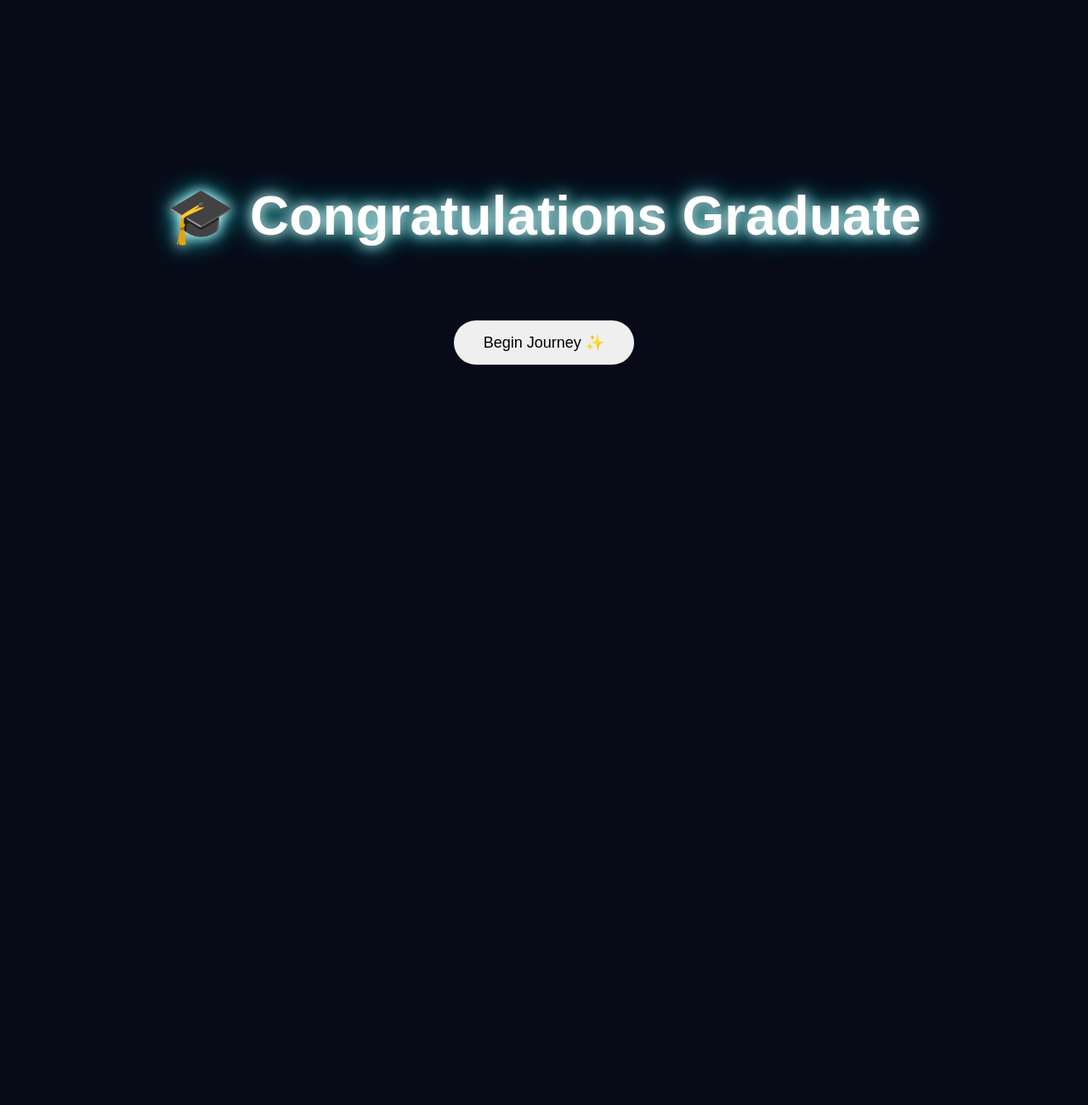
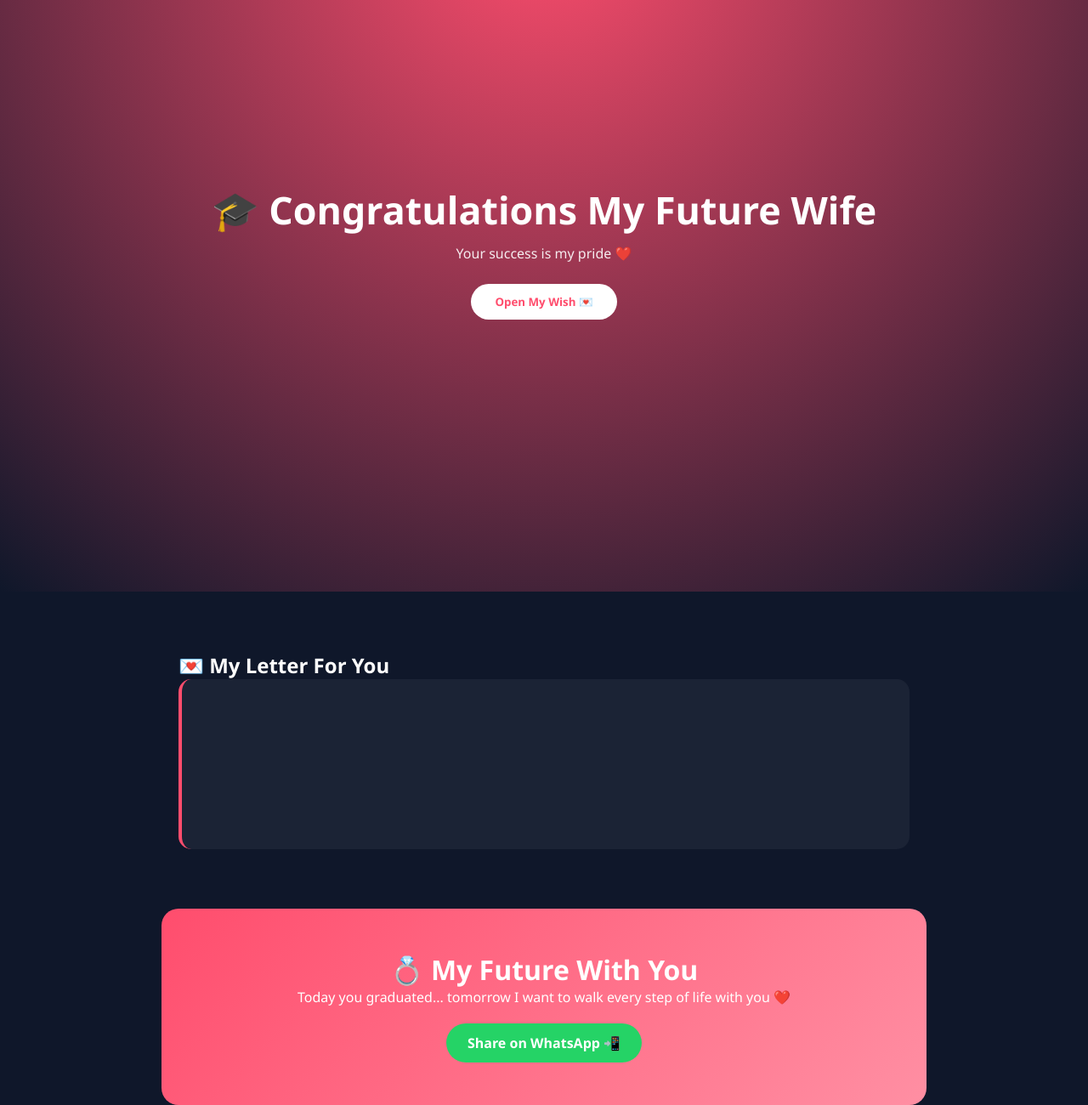
Before and after one commit to flowbyabdullah/graduation, a plain HTML site: page index.html in a window 1280 px wide. Shown: the part 104-1404 px from the top of the page at 85% size. Before the commit the page ends 800 px from the top, so only its background shows below. Drawn offline with Linux system fonts and the light colour scheme; files that its build step writes are made by us from their sources.

Commit message:
Update index.html

```diff
--- a/index.html
+++ b/index.html
@@ -1,50 +1,221 @@
 <!DOCTYPE html>
 <html lang="en">
 <head>
+<meta charset="UTF-8">
+<meta name="viewport" content="width=device-width, initial-scale=1.0">
+<title>Graduation Wish</title>
 
-<meta charset="UTF-8">
-<meta name="viewport" content="width=device-width,initial-scale=1">
+<style>
+* {
+    margin: 0;
+    padding: 0;
+    box-sizing: border-box;
+    font-family: 'Segoe UI', sans-serif;
+}
 
-<title>Graduation Celebration</title>
+body {
+    background: #0f172a;
+    color: white;
+    overflow-x: hidden;
+    scroll-behavior: smooth;
+}
 
-<link rel="stylesheet" href="css/style.css">
-<link rel="stylesheet" href="css/animations.css">
+/* ===== HERO ===== */
+.hero {
+    height: 100vh;
+    display: flex;
+    flex-direction: column;
+    justify-content: center;
+    align-items: center;
+    text-align: center;
+    background: radial-gradient(circle at top, #ff4d6d, #0f172a);
+    padding: 20px;
+}
 
+.hero h1 {
+    font-size: 2.8rem;
+    animation: fadeIn 2s ease;
+}
+
+.hero p {
+    margin-top: 10px;
+    opacity: 0.9;
+}
+
+.btn {
+    margin-top: 25px;
+    padding: 12px 28px;
+    border: none;
+    border-radius: 30px;
+    background: white;
+    color: #ff4d6d;
+    font-weight: bold;
+    cursor: pointer;
+    transition: 0.3s;
+}
+
+.btn:hover {
+    transform: scale(1.1);
+}
+
+/* ===== SECTION ===== */
+section {
+    padding: 70px 20px;
+    max-width: 900px;
+    margin: auto;
+}
+
+/* ===== TYPEWRITER ===== */
+.letter {
+    background: rgba(255,255,255,0.05);
+    padding: 25px;
+    border-radius: 15px;
+    border-left: 4px solid #ff4d6d;
+    min-height: 200px;
+    font-size: 1.1rem;
+    line-height: 1.8;
+}
+
+/* ===== PROPOSAL ===== */
+.proposal {
+    text-align: center;
+    background: linear-gradient(135deg, #ff4d6d, #ff8fa3);
+    border-radius: 20px;
+    padding: 50px 20px;
+}
+
+.proposal h2 {
+    font-size: 2rem;
+}
+
+.whatsapp {
+    margin-top: 20px;
+    display: inline-block;
+    padding: 12px 25px;
+    background: #25D366;
+    color: white;
+    border-radius: 30px;
+    text-decoration: none;
+    font-weight: bold;
+}
+
+/* ===== CONFETTI ===== */
+.confetti {
+    position: fixed;
+    width: 8px;
+    height: 8px;
+    top: -10px;
+    animation: fall linear forwards;
+    z-index: 999;
+}
+
+@keyframes fall {
+    to {
+        transform: translateY(100vh) rotate(360deg);
+    }
+}
+
+@keyframes fadeIn {
+    from {opacity: 0; transform: translateY(-20px);}
+    to {opacity: 1; transform: translateY(0);}
+}
+
+</style>
 </head>
 
 <body>
 
-<div class="floating-icons"></div>
+<!-- ===== HERO ===== -->
+<div class="hero">
+    <h1>🎓 Congratulations My Future Wife</h1>
+    <p>Your success is my pride ❤️</p>
 
-<section class="hero">
+    <button class="btn" onclick="goToLetter()">Open My Wish 💌</button>
+</div>
 
-    <h1 class="title">
-        🎓 Congratulations Graduate
-    </h1>
-
-    <p id="typing"></p>
-
-    <button id="startBtn">
-        Begin Journey ✨
-    </button>
-
+<!-- ===== TYPEWRITER LETTER ===== -->
+<section id="letterSection">
+    <h2>💌 My Letter For You</h2>
+    <div class="letter" id="letter"></div>
 </section>
 
-<section id="story" class="hidden">
+<!-- ===== PROPOSAL ===== -->
+<section class="proposal">
+    <h2>💍 My Future With You</h2>
+    <p>
+        Today you graduated... tomorrow I want to walk every step of life with you ❤️
+    </p>
 
-    <div class="card">
-
-        <h2>Your Amazing Journey</h2>
-
-        <p>
-            Every challenge made you stronger.
-        </p>
-
-    </div>
-
+    <a class="whatsapp"
+       href="https://wa.me/?text=I%20just%20received%20the%20most%20beautiful%20graduation%20wish%20❤️🎓"
+       target="_blank">
+       Share on WhatsApp 📲
+    </a>
 </section>
 
-<script src="js/main.js"></script>
+<script>
+
+/* ===== SCROLL ===== */
+function goToLetter(){
+    document.getElementById("letterSection").scrollIntoView({behavior:"smooth"});
+    startTyping();
+    startConfetti();
+}
+
+/* ===== TYPEWRITER ===== */
+const text = `My dearest,
+Today you are not just a graduate...
+you are a dream that turned into reality.
+
+I watched you grow with patience, strength, and determination.
+Every late night, every struggle, every effort...
+
+It all led you to this moment — your graduation day 🎓
+
+I am so proud of you, not just as a graduate,
+but as the most beautiful part of my future.
+
+One day, I don’t just want to celebrate your success...
+I want to celebrate life with you as my wife ❤️
+
+Forever proud of you,
+Your future husband 💖`;
+
+let i = 0;
+let typingStarted = false;
+
+function startTyping(){
+    if(typingStarted) return;
+    typingStarted = true;
+
+    const target = document.getElementById("letter");
+
+    function type(){
+        if(i < text.length){
+            target.innerHTML += text.charAt(i);
+            i++;
+            setTimeout(type, 35);
+        }
+    }
+    type();
+}
+
+/* ===== CONFETTI EXPLOSION ===== */
+function startConfetti(){
+    for(let i=0;i<120;i++){
+        let c = document.createElement("div");
+        c.classList.add("confetti");
+        document.body.appendChild(c);
+
+        c.style.left = Math.random()*100 + "vw";
+        c.style.background = ["#ff4d6d","#ffd166","#06d6a0","#4cc9f0","#ffffff"][Math.floor(Math.random()*5)];
+        c.style.animationDuration = (Math.random()*3 + 2) + "s";
+
+        setTimeout(()=>c.remove(),5000);
+    }
+}
+
+</script>
 
 </body>
 </html>
```
